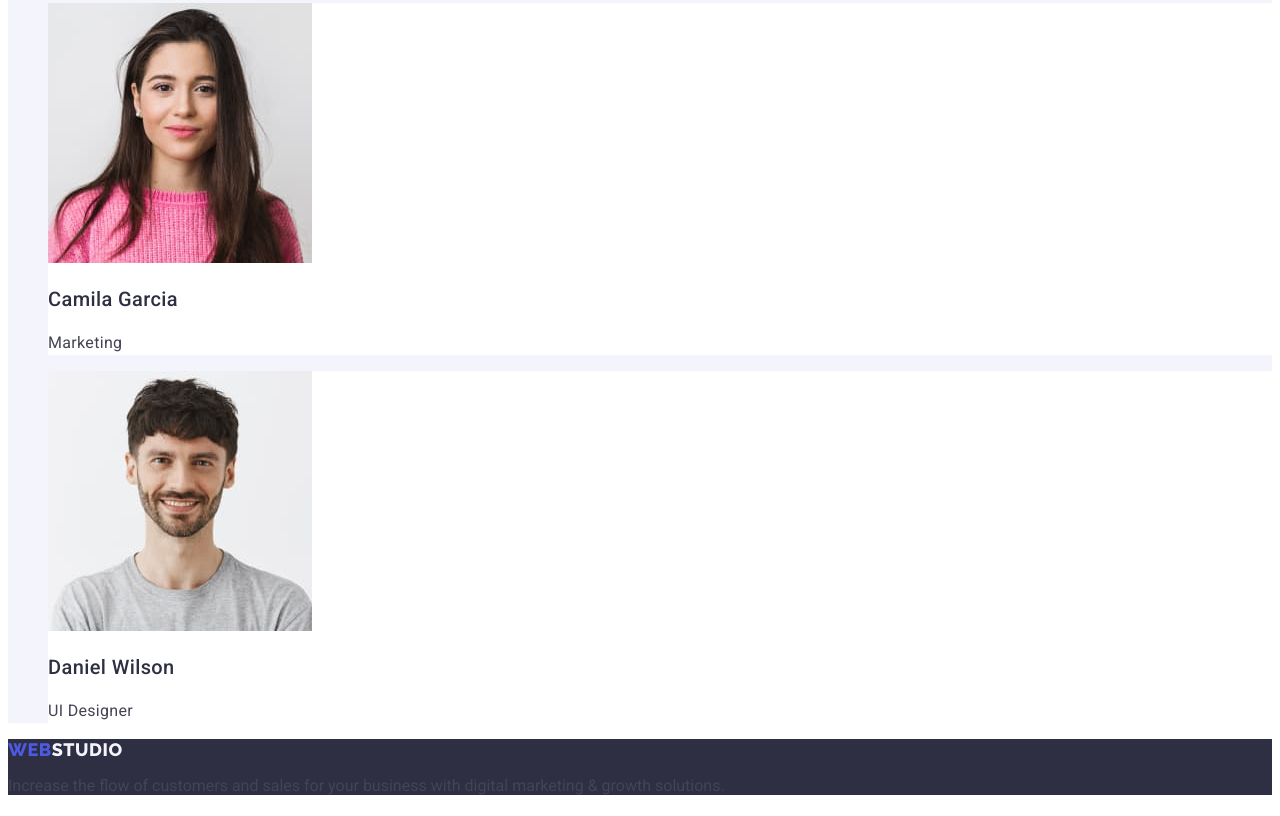
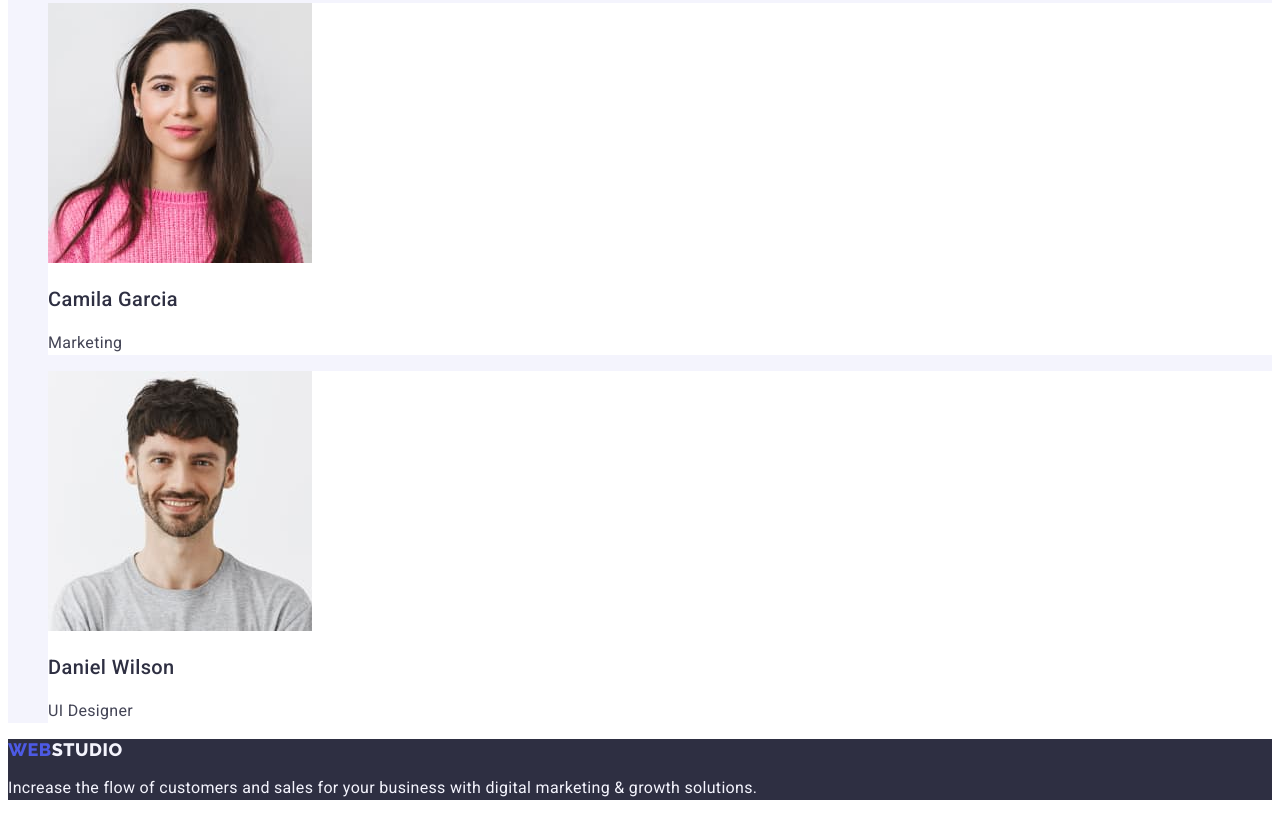
Before and after one commit to SuSpiCiouS-Owlet/goit-markup-hw-02, a plain HTML site: page index.html in a window 1280 px wide. Shown: the part 2560-3376 px from the top of the page. Drawn offline with Linux system fonts and the light colour scheme.

Commit message:
update styles.css

```diff
--- a/css/styles.css
+++ b/css/styles.css
@@ -194,6 +194,14 @@ body {
 .logo-text-foot {
   color: #f4f4fd;
 }
+.bottom-line-text {
+  font-style: normal;
+font-weight: 400;
+font-size: 16px;
+line-height: 1.5;
+letter-spacing: 0.02em;
+color: var(--light-background-color);
+}
 /*=================== FOOTER ======================*/
 
 /*==================== MAIN ====================*/
```
